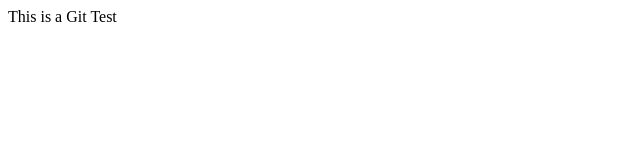
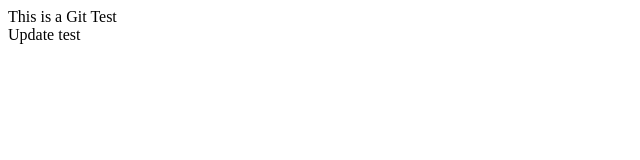
Before and after one commit to skobnx/newGitTest, a plain HTML site: page index.html in a window 1280 px wide. Shown: the full height of the page, 0-640 px from the left. Drawn offline with Linux system fonts and the light colour scheme.

Commit message:
made changes

```diff
--- a/index.html
+++ b/index.html
@@ -3,6 +3,6 @@
 
 </head>
 <body>
-    This is a Git Test
-
+    This is a Git Test</br>
+    Update test</br>
 </body>
```
